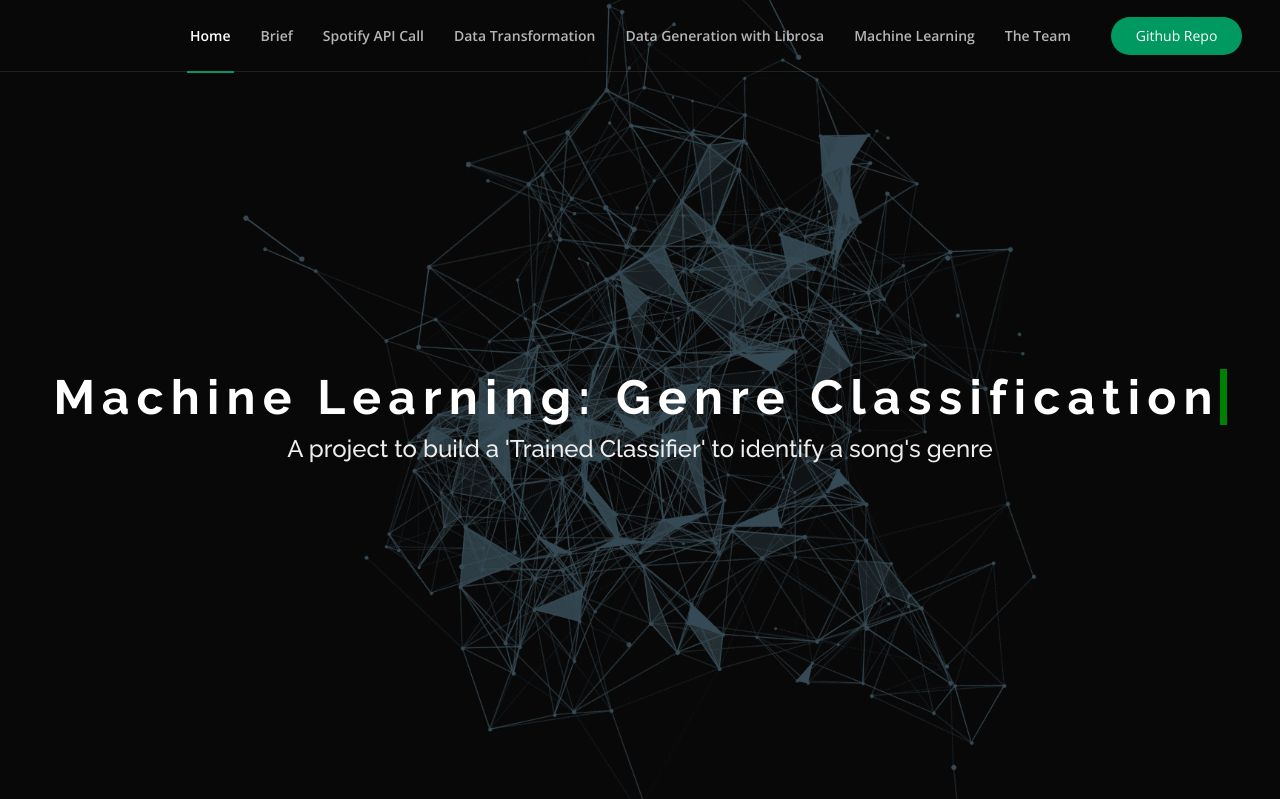
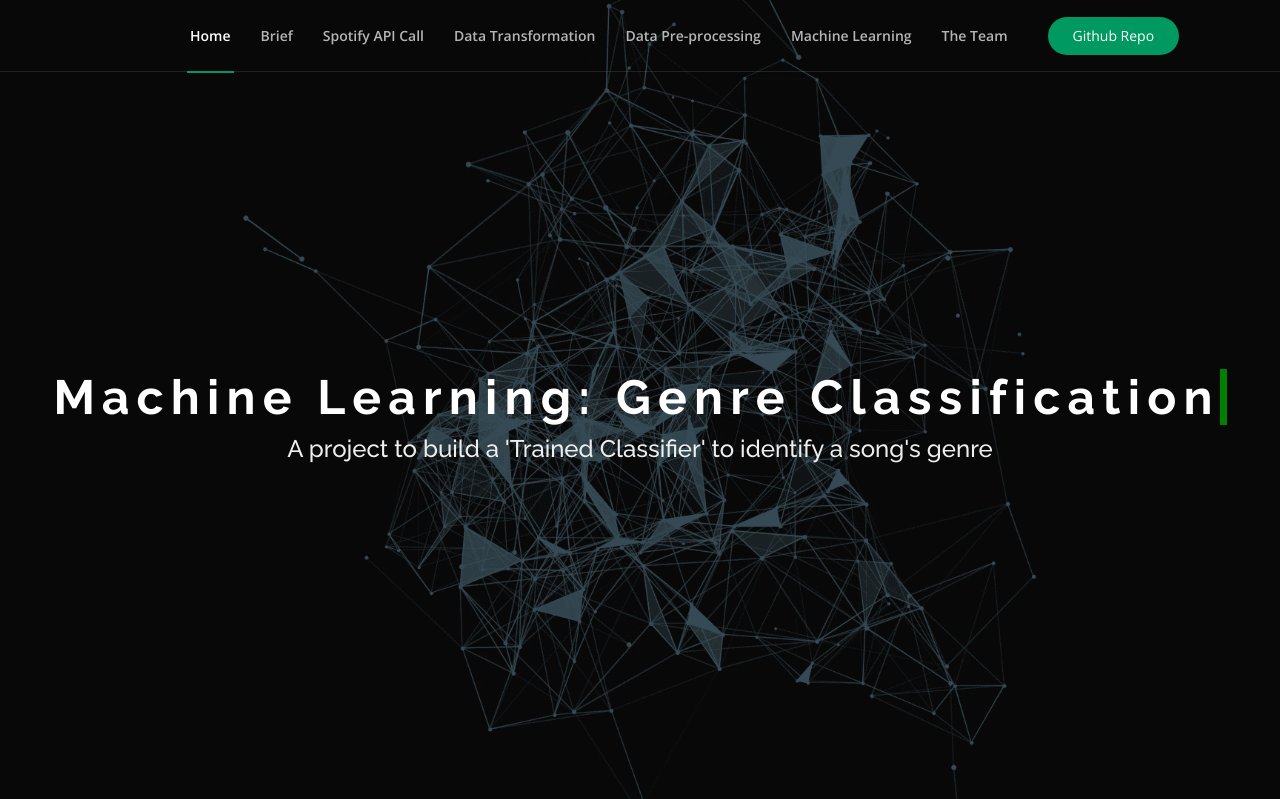
Before and after one commit to Danne-Paredes/audio-recognition, a Flask app: page / in a window 1280 px wide. Shown: the top 799 px of the page. Run offline with Flask 2, Linux system fonts and the light colour scheme; some libraries are stand-ins or nearby versions.

Commit message:
updated links

```diff
--- a/templates/index.html
+++ b/templates/index.html
@@ -10,26 +10,25 @@
   <meta content="" name="keywords">
 
   <!-- Favicons -->
-  <link href="assets/img/favicon.png" rel="icon">
-  <link href="assets/img/apple-touch-icon.png" rel="apple-touch-icon">
+  <link rel="icon" href="{{ url_for('static',filename='images/favicon.png') }}">
 
   <!-- Google Fonts -->
   <link href="https://fonts.googleapis.com/css?family=Open+Sans:300,300i,400,400i,600,600i,700,700i|Raleway:300,300i,400,400i,500,500i,600,600i,700,700i|Poppins:300,300i,400,400i,500,500i,600,600i,700,700i" rel="stylesheet">
 
   <!-- Vendor CSS Files -->
-  <link href="assets/vendor/bootstrap/css/bootstrap.min.css" rel="stylesheet">
-  <link href="assets/vendor/icofont/icofont.min.css" rel="stylesheet">
-  <link href="assets/vendor/boxicons/css/boxicons.min.css" rel="stylesheet">
-  <link href="assets/vendor/remixicon/remixicon.css" rel="stylesheet">
-  <link href="assets/vendor/venobox/venobox.css" rel="stylesheet">
-  <link href="assets/vendor/owl.carousel/assets/owl.carousel.min.css" rel="stylesheet">
+  <link rel="stylesheet" type="text/css" href="{{ url_for('static',filename='vendor/bootstrap/css/bootstrap.min.css') }}">
+  <link rel="stylesheet" type="text/css" href="{{ url_for('static',filename='vendor/icofont/icofont.min.css') }}">
+  <link rel="stylesheet" type="text/css" href="{{ url_for('static',filename='vendor/boxicons/css/boxicons.min.css') }}">
+  <link rel="stylesheet" type="text/css" href="{{ url_for('static',filename='vendor/remixicon/remixicon.css') }}">
+  <link rel="stylesheet" type="text/css" href="{{ url_for('static',filename='vendor/venobox/venobox.css') }}">
+  <link rel="stylesheet" type="text/css" href="{{ url_for('static',filename='vendor/owl.carousel/assets/owl.carousel.min.css') }}">
   <link href="https://fonts.googleapis.com/css?family=Lato" rel="stylesheet" type="text/css">
   <link href="https://maxcdn.bootstrapcdn.com/font-awesome/4.7.0/css/font-awesome.min.css" rel="stylesheet" type="text/css">
 
 
   <!-- Template Main CSS File -->
-  <link href="assets/css/style.css" rel="stylesheet">
-  <link href="assets/css/prism.css" rel="stylesheet">
+  <link href="{{ url_for('static',filename='css/style.css') }}" rel="stylesheet">
+  <link href="{{ url_for('static',filename='css/prism.css') }}" rel="stylesheet">
 </head>
 
 <body>
@@ -41,15 +40,15 @@
       <div class="row justify-content-center">
         <div class="col-xl-9 d-flex align-items-center justify-content-between">
           <!-- <h1 class="logo"><a href="index.html">Machine Learning<br>Spotify Genres</a></h1> -->
-          <a href="index.html" class="logo"><img src="assets/img/logo.png" alt="" class="img-fluid"></a>
+          <a href="#" class="logo"><img src="{{ url_for('static',filename='images/logo.png') }}" alt="" class="img-fluid"></a>
 
           <nav class="nav-menu d-none d-lg-block">
             <ul>
-              <li class="active"><a href="index.html">Home</a></li>
+              <li class="active"><a href="#">Home</a></li>
               <li><a href="#brief">Brief</a></li>
               <li><a href="#spotify">Spotify API Call</a></li>
               <li><a href="#data_transformation">Data Transformation</a></li>
-              <li><a href="#data-pre-processing">Data Generation with Librosa</a></li>
+              <li><a href="#data-pre-processing">Data Pre-processing</a></li>
               <li><a href="#machine-learning">Machine Learning</a></li>
               <li><a href="#contact">The Team</a></li>
 
```
Also changed, not shown: other parts of templates/index.html (+33 -32 lines).
